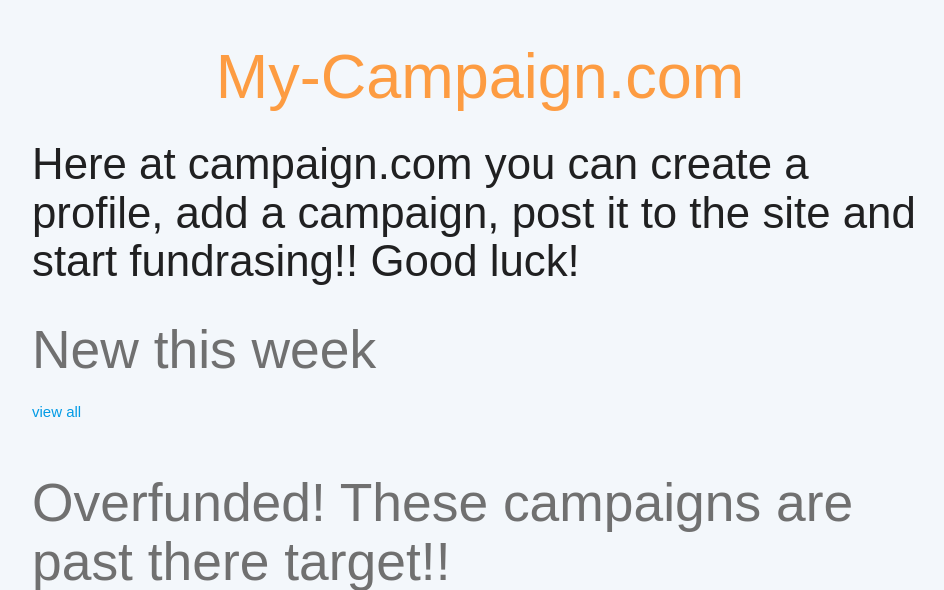
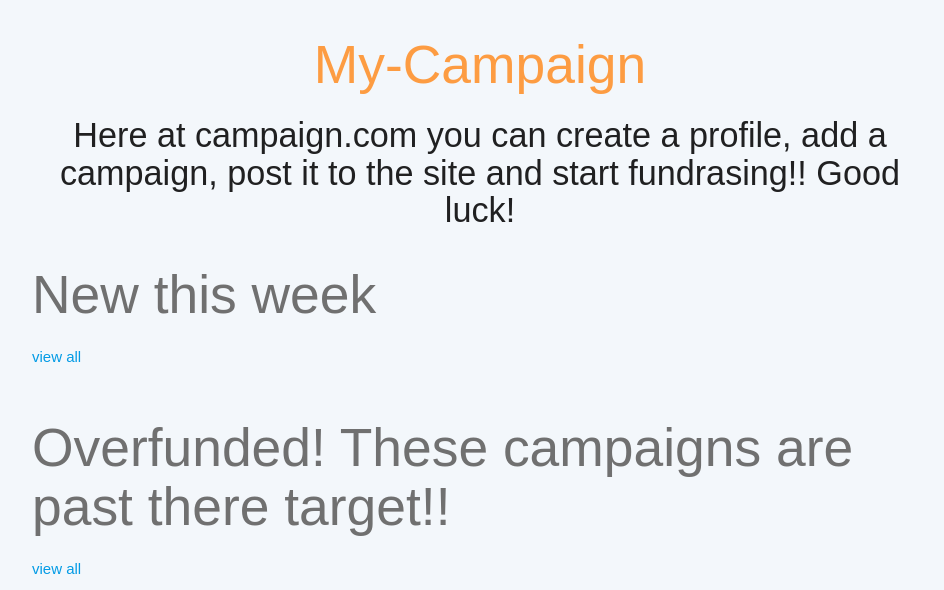
Before and after one commit to Code-Institute-Submissions/josephWoodland-MS3-campaign-DB_OctResub, a Flask app: page / in a window 1280 px wide. Shown: the part 117-707 px from the top of the page, without its empty margins (160-1104 px from the left). Run offline with Flask 2, Linux system fonts and the light colour scheme; data that the repository does not hold is empty; some libraries are stand-ins or nearby versions.

Commit message:
Formatting fix for the main title on the home page

```diff
--- a/templates/home.html
+++ b/templates/home.html
@@ -1,8 +1,8 @@
 {% extends "index.html" %} {% block content %} {% if session.user %} {% else %}
-<h3>
+<h4 class="center-align">
   Here at campaign.com you can create a profile, add a campaign, post it to the
   site and start fundrasing!! Good luck!
-</h3>
+</h4>
 {% endif %}
 <h2 class="heading-color">New this week</h2>
 <a href="{{ url_for('campaigns') }}"><p>view all</p></a>
--- a/templates/index.html
+++ b/templates/index.html
@@ -120,7 +120,7 @@
       </div>
       {% endfor %} {% endif %} {% endwith %}
     </section>
-    <h1 class="primary-color center-align">My-Campaign.com</h1>
+    <h2 class="primary-color center-align">My-Campaign</h2>
     <main class="container">{% block content %} {% endblock %}</main>
     <script
       src="https://code.jquery.com/jquery-3.6.0.min.js"
```
